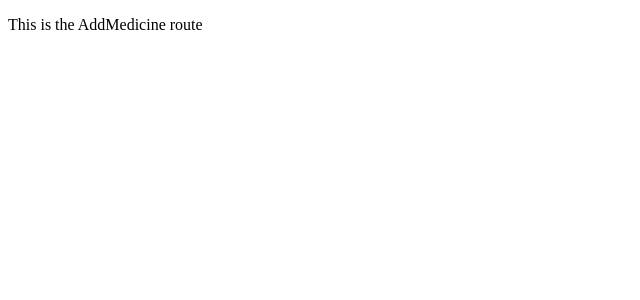
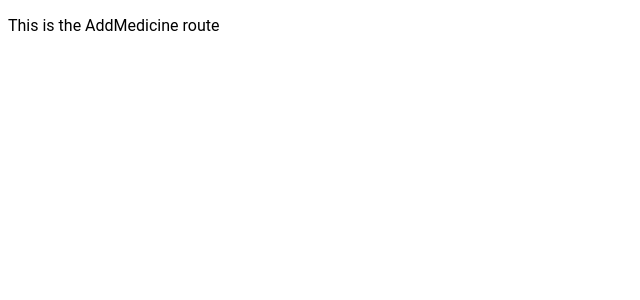
Before and after one commit to xylocone/meds-tracker, a React (Create React App) app: page /add in a window 1280 px wide. Shown: the top 300 px of the page, without its empty margins (0-640 px from the left). Built offline with nearby package versions, Linux system fonts and the light colour scheme.

Commit message:
Specify font defaults

```diff
--- a/src/index.scss
+++ b/src/index.scss
@@ -1,3 +1,9 @@
+@import "./helpers";
+
+:root {
+  font-size: 16px;
+}
+
 * {
   box-sizing: border-box;
 }
@@ -6,4 +12,7 @@ html,
 body {
   // Display and Box Model
   height: 100%;
+
+  // Others
+  font-family: $font;
 }
```
